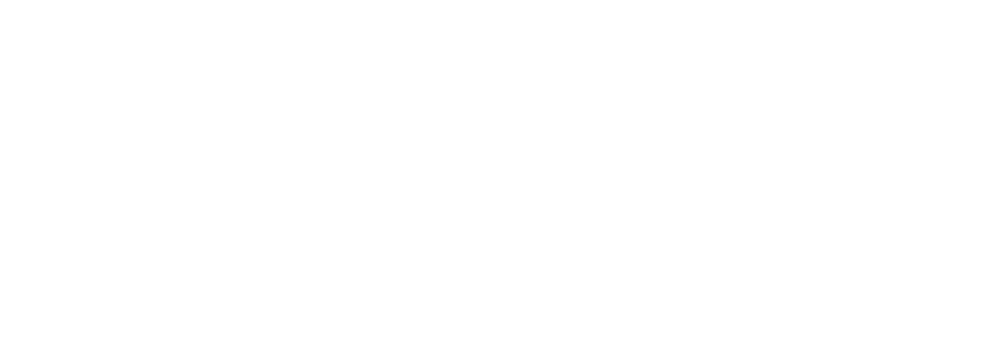
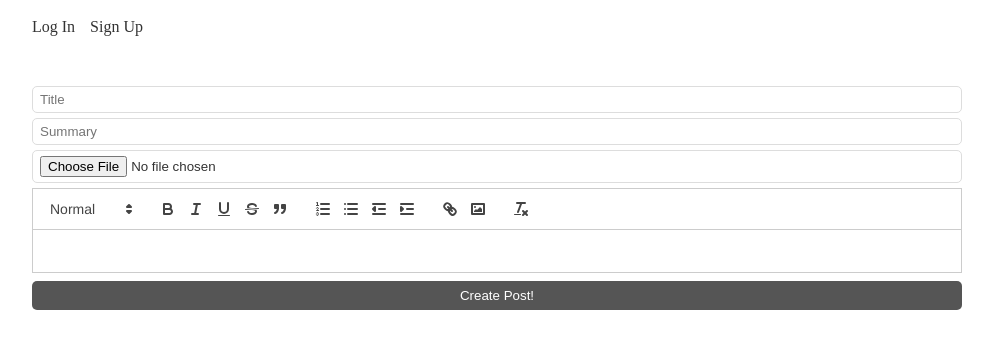
Before and after one commit to edm1001/mern-blog, a React (Create React App) app in the folder client/: page /edit/1 in a window 1280 px wide. Before the commit this address had no page. Shown: the top 348 px of the page, without its empty margins (143-1136 px from the left). Built offline with nearby package versions, Linux system fonts and the light colour scheme; no server answers.

Commit message:
add to edit post

```diff
--- a/client/src/App.js
+++ b/client/src/App.js
@@ -7,6 +7,7 @@
 import {UserContextProvider} from './UserContext'
 import CreatePost from "./pages/CreatePost";
 import PostPage from "./pages/PostPage";
+import EditPost from "./pages/EditPost";
 
 function App() {
   return (
@@ -18,6 +19,7 @@
       <Route path='/register' element={<RegisterPage/>}/>
       <Route path='/create' element={<CreatePost/>}/>
       <Route path='/post/:id' element={<PostPage/>}/>
+      <Route path="/edit/:id" element={<EditPost/>}/>
       </Route>
     </Routes>
     </UserContextProvider>
--- a/client/src/pages/CreatePost.jsx
+++ b/client/src/pages/CreatePost.jsx
@@ -1,6 +1,7 @@
 import React, { useState } from "react";
 import ReactQuill from "react-quill";
 import "react-quill/dist/quill.snow.css";
+import { Navigate } from "react-router-dom";
 
 const modules = {
   toolbar: [
@@ -53,7 +54,9 @@
       setRedirect(true);
     }
   }
-
+  if (redirect) {
+    return <Navigate to={'/'} />
+  }
   return (
     <form onSubmit={createNewPost}>
       <input
--- a/client/src/pages/EditPost.jsx
+++ b/client/src/pages/EditPost.jsx
@@ -1,9 +1,71 @@
-import React from 'react'
+import React, { useState } from 'react'
+import ReactQuill from 'react-quill';
+import { Navigate } from 'react-router-dom';
 
 function EditPost() {
-  return (
-    <div>EditPost</div>
-  )
+    const [title, setTitle] = useState("");
+    const [summary, setSummary] = useState("");
+    const [content, setContent] = useState("");
+    const [files, setFiles] = useState("");
+    const [redirect, setRedirect] = useState("");
+
+    function updatePost(ev) {
+        ev.preventDefault();
+    }
+    if (redirect) {
+        return <Navigate to={'/'} />
+      }
+      const modules = {
+        toolbar: [
+          [{ header: [1, 2, false] }],
+          ["bold", "italic", "underline", "strike", "blockquote"],
+          [
+            { list: "ordered" },
+            { list: "bullet" },
+            { indent: "-1" },
+            { indent: "+1" },
+          ],
+          ["link", "image"],
+          ["clean"],
+        ],
+      };
+      const formats = [
+        "header",
+        "bold",
+        "italic",
+        "underline",
+        "strike",
+        "blockquote",
+        "list",
+        "bullet",
+        "indent",
+        "link",
+        "image",
+      ];
+    return (
+      <form onSubmit={updatePost}>
+        <input
+          type="title"
+          placeholder={"Title"}
+          value={title}
+          onChange={(ev) => setTitle(ev.target.value)}
+        />
+        <input
+          type="summary"
+          placeholder={"Summary"}
+          value={summary}
+          onChange={(ev) => setSummary(ev.target.value)}
+        />
+        <input type="file" onChange={(ev) => setFiles(ev.target.files)} />
+        <ReactQuill
+          value={content}
+          modules={modules}
+          formats={formats}
+          onChange={(newValue) => setContent(newValue)}
+        />
+        <button style={{ marginTop: "8px" }}>Create Post!</button>
+      </form>
+    );
 }
 
 export default EditPost
```
